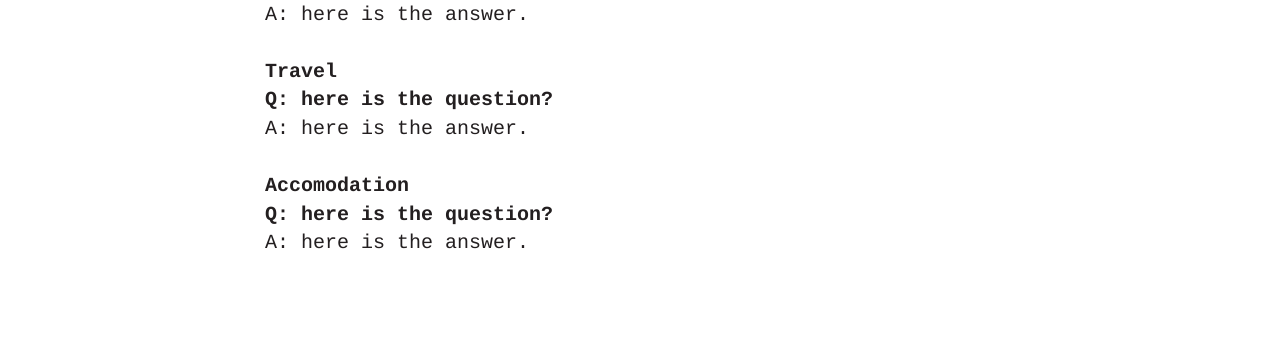
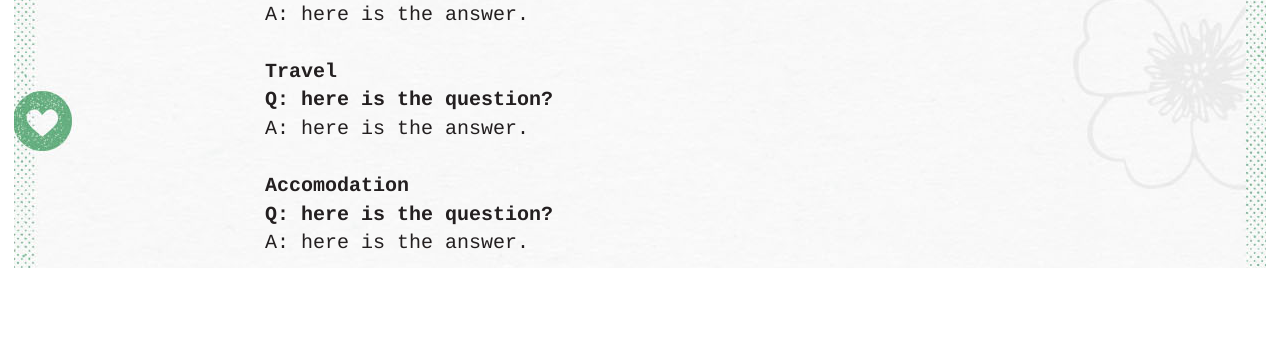
Before and after one commit to murtaza9000/murtaza9000.github.io, a plain HTML site: page faq.html in a window 1280 px wide. Shown: the part 448-800 px from the top of the page. Drawn offline with Linux system fonts and the light colour scheme.

Commit message:
Added files via upload

```diff
--- a/faq.html
+++ b/faq.html
@@ -46,7 +46,7 @@
 		</div>
 </div>
 </div>
-
+<div class="fullbg">
 		<div class="container mybg">
 		  <div class="row ">
 
@@ -70,6 +70,7 @@
 		  </div>
 		</div>
 </div>
+ </div>
 <!-- jQuery (necessary for Bootstrap's JavaScript plugins) -->
 <script src="js/jquery-1.11.3.min.js"></script>
 
```
Also changed, not shown: rsvp.html (+2 -2 lines).
